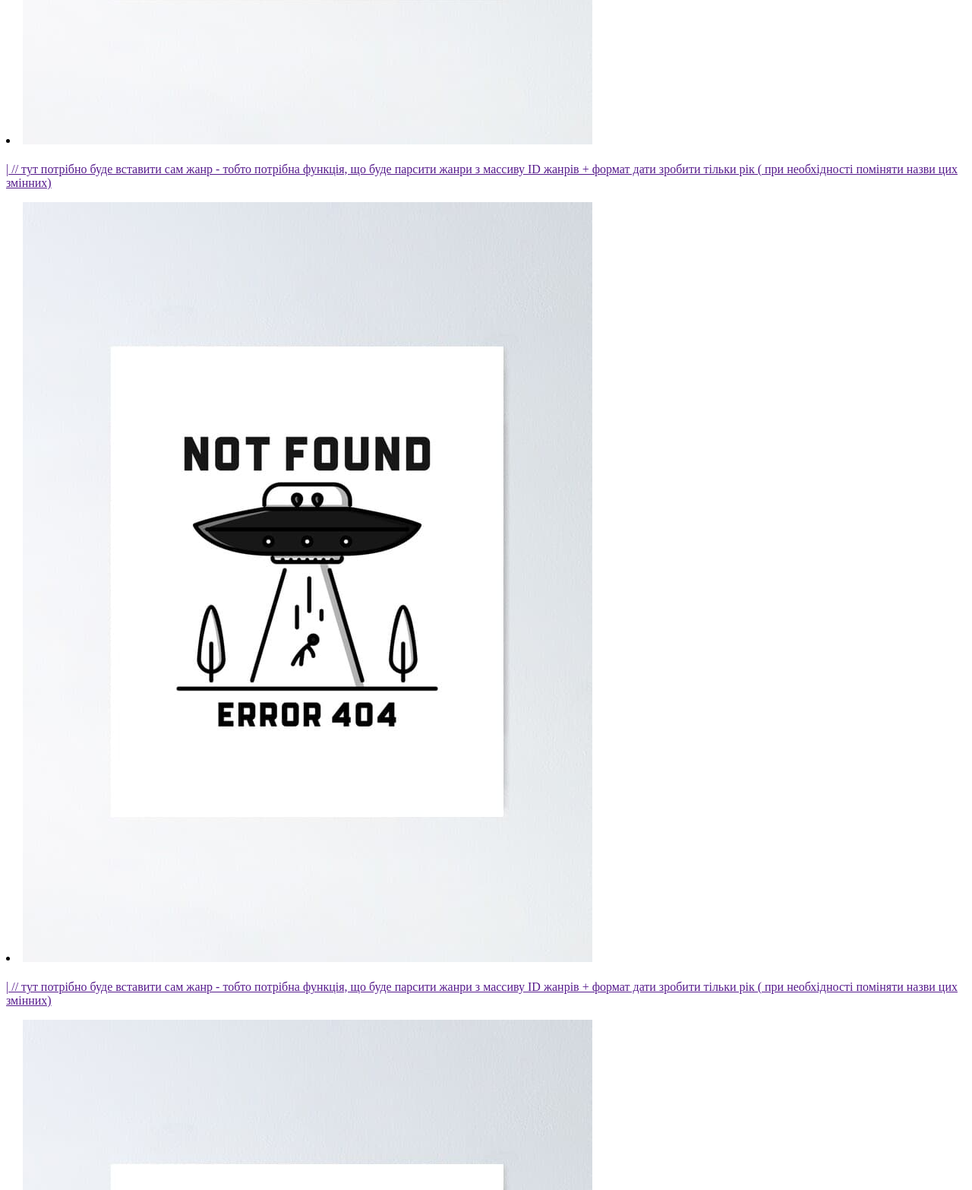
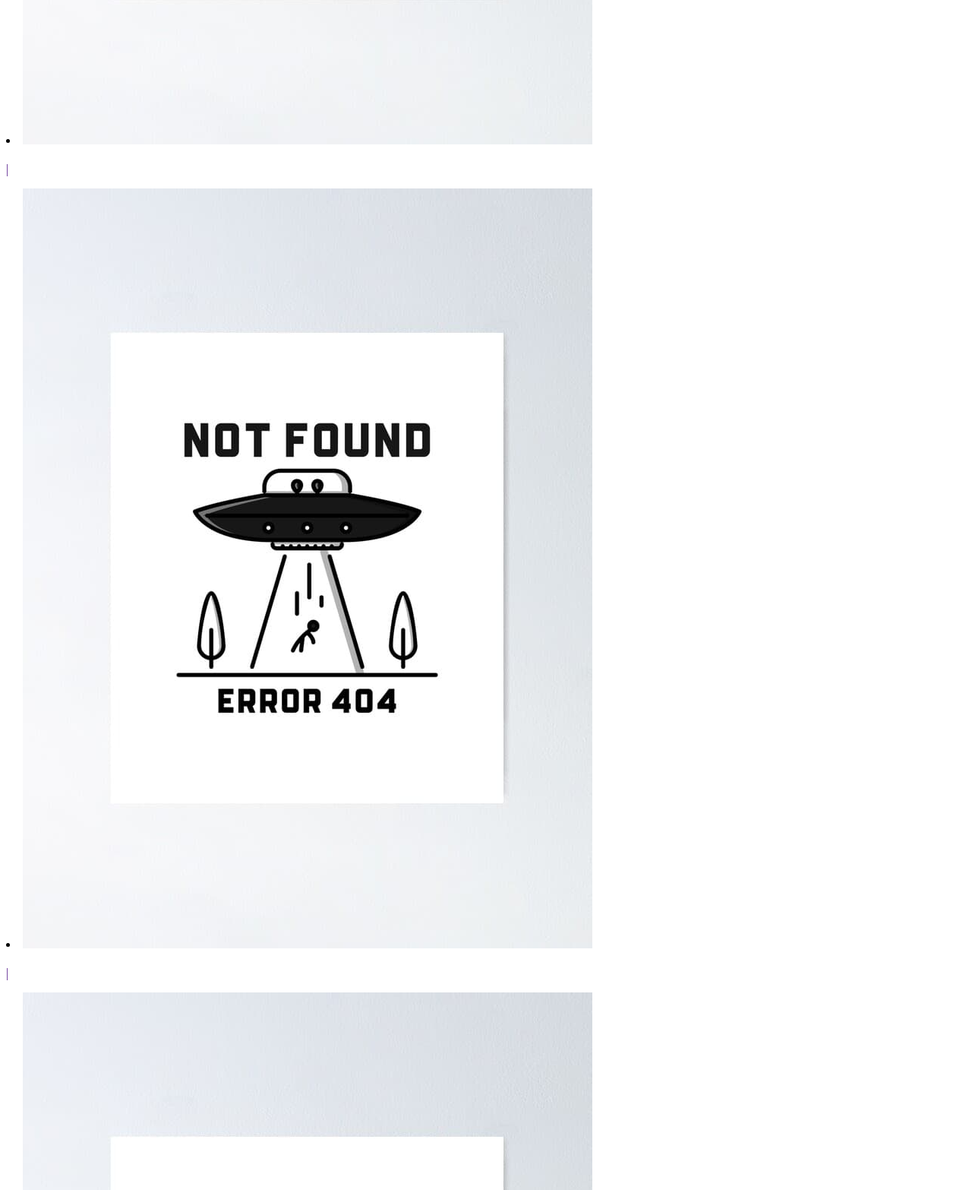
Before and after one commit to 4106677/team-project-js, a Node project: template src/templates/oneMovieCard.hbs in a window 1280 px wide. Shown: the part 818-2384 px from the top of the page at 76% size. Run offline with Node 20 templates, Linux system fonts and the light colour scheme; the template is opened without the code that fills it: most values are stand-ins (such as "Sample title", 1, 10 or a date in 2020).

Commit message:
комит
Дополнительный комис - убрала коментарии

```diff
--- a/src/templates/oneMovieCard.hbs
+++ b/src/templates/oneMovieCard.hbs
@@ -1,3 +1,4 @@
+
 {{#each this}}
 <li class="movie-card">
     <a href='' class="movie-link-wrapper" data-action="modal-open">
@@ -32,11 +33,12 @@
         <h2 class="movie-card__title">{{title}}</h2>
         <div class="movie-card__box">
           <p class="movie-card__info">
-            {{release_date}} <span  class="add-insert">|</span> {{genreFilm}} // тут потрібно буде вставити сам жанр - тобто потрібна функція, що буде парсити жанри з массиву ID жанрів + формат дати зробити тільки рік ( при необхідності поміняти назви цих змінних)
+
+            {{release_date}} <span  class="add-insert">|</span> {{genreFilm}}
           </p>
           <p class="movie-card__vote visually-hidden">{{vote_average}}</p>
         </div>
         </a>
       </li>
 
-{{/each}}-
+{{/each}}
```
Also changed, not shown: src/sass/_movieCard.scss (+0 -9 lines).
